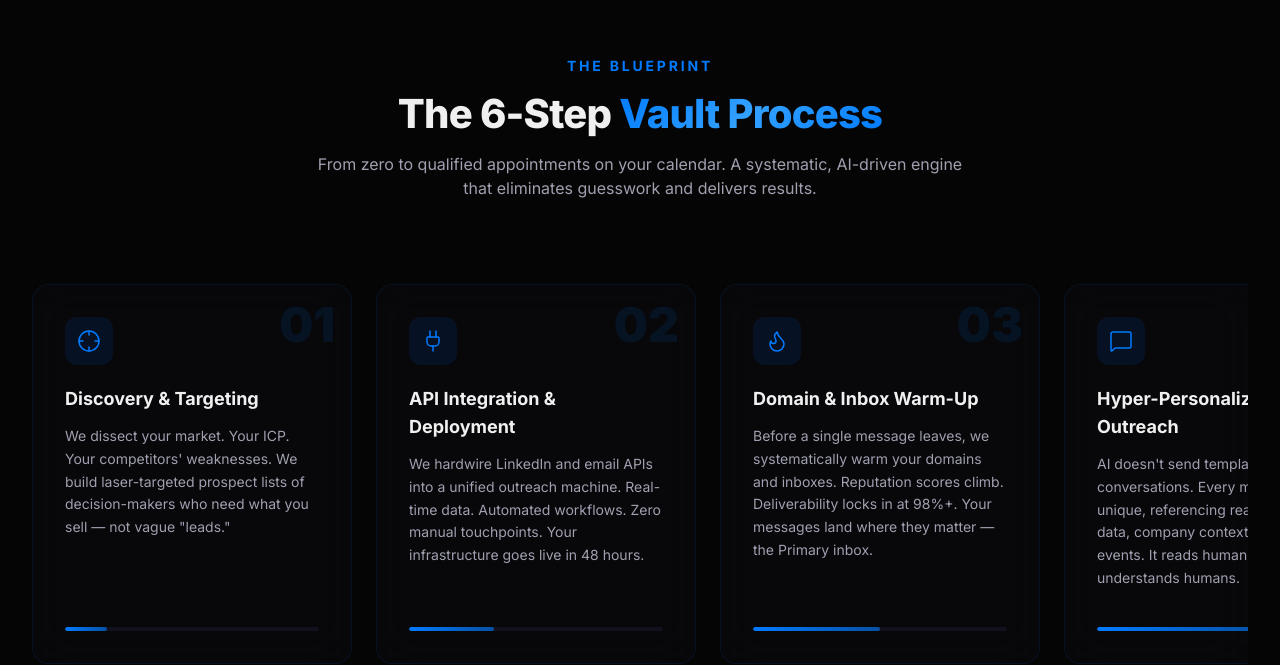
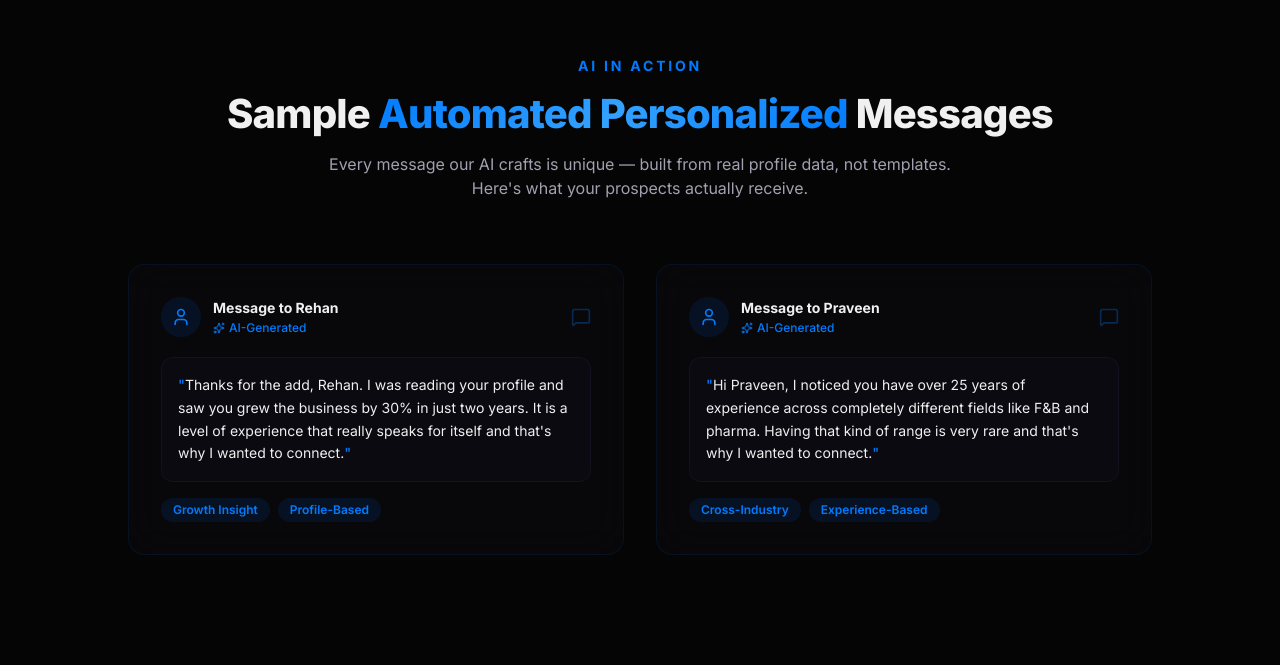
Before and after one commit to aakarshvyas/New-Vultcrest-B2B, a React (Vite) app: page / in a window 1280 px wide. Shown: the part 1835-2500 px from the top of the page. Built offline with nearby package versions, Linux system fonts and the light colour scheme.

Commit message:
feat: add contact details, cal.com links, sample messages, updated stats

```diff
--- a/src/App.jsx
+++ b/src/App.jsx
@@ -3,6 +3,7 @@
 import Navbar from './components/Navbar';
 import Hero from './components/Hero';
 import Services from './components/Services';
+import SampleMessages from './components/SampleMessages';
 import VaultProcess from './components/VaultProcess';
 import TrustSection from './components/TrustSection';
 import Footer from './components/Footer';
@@ -16,6 +17,7 @@
         <main className="relative z-10">
           <Hero />
           <Services />
+          <SampleMessages />
           <VaultProcess />
           <TrustSection />
         </main>
--- a/src/components/Hero.jsx
+++ b/src/components/Hero.jsx
@@ -163,9 +163,9 @@
                         style={{ borderColor: 'var(--border-color)' }}
                     >
                         {[
-                            { icon: TrendingUp, value: 12847, suffix: '+', label: 'Leads Generated' },
-                            { icon: Users, value: 150, suffix: '+', label: 'B2B Clients' },
-                            { icon: Zap, value: 94, suffix: '%', label: 'Inbox Placement' },
+                            { icon: TrendingUp, value: 5000, suffix: '+', label: 'Leads Generated' },
+                            { icon: Users, value: 5, suffix: '+', label: 'B2B Clients' },
+                            { icon: Zap, value: 98, suffix: '%', label: 'Inbox Placement' },
                         ].map((stat) => (
                             <div key={stat.label} className="flex items-center gap-3">
                                 <div className="p-2 rounded-lg bg-azure/10">
--- /dev/null
+++ b/src/components/SampleMessages.jsx
@@ -0,0 +1,116 @@
+import { useRef } from 'react';
+import { motion, useInView } from 'framer-motion';
+import { MessageSquare, Sparkles, User } from 'lucide-react';
+
+const messages = [
+    {
+        name: 'Rehan',
+        message:
+            "Thanks for the add, Rehan. I was reading your profile and saw you grew the business by 30% in just two years. It is a level of experience that really speaks for itself and that's why I wanted to connect.",
+        tags: ['Growth Insight', 'Profile-Based'],
+    },
+    {
+        name: 'Praveen',
+        message:
+            "Hi Praveen, I noticed you have over 25 years of experience across completely different fields like F&B and pharma. Having that kind of range is very rare and that's why I wanted to connect.",
+        tags: ['Cross-Industry', 'Experience-Based'],
+    },
+];
+
+export default function SampleMessages() {
+    const titleRef = useRef(null);
+    const titleInView = useInView(titleRef, { once: true, margin: '-100px' });
+
+    return (
+        <section className="relative py-24 sm:py-32">
+            <div className="max-w-7xl mx-auto px-4 sm:px-6 lg:px-8">
+                {/* Section Header */}
+                <motion.div
+                    ref={titleRef}
+                    initial={{ opacity: 0, y: 30 }}
+                    animate={titleInView ? { opacity: 1, y: 0 } : {}}
+                    transition={{ duration: 0.7 }}
+                    className="text-center mb-16"
+                >
+                    <span className="text-azure text-sm font-bold uppercase tracking-[0.2em] mb-4 block">
+                        AI In Action
+                    </span>
+                    <h2 className="section-heading" style={{ color: 'var(--text-primary)' }}>
+                        Sample <span className="text-gradient">Automated Personalized</span> Messages
+                    </h2>
+                    <p className="mt-4 text-base max-w-2xl mx-auto" style={{ color: 'var(--text-secondary)' }}>
+                        Every message our AI crafts is unique — built from real profile data, not templates. Here's what your prospects actually receive.
+                    </p>
+                </motion.div>
+
+                {/* Message Cards */}
+                <div className="grid md:grid-cols-2 gap-6 lg:gap-8 max-w-5xl mx-auto">
+                    {messages.map((msg, i) => (
+                        <MessageCard key={msg.name} msg={msg} index={i} />
+                    ))}
+                </div>
+            </div>
+        </section>
+    );
+}
+
+function MessageCard({ msg, index }) {
+    const ref = useRef(null);
+    const isInView = useInView(ref, { once: true, margin: '-80px' });
+
+    return (
+        <motion.div
+            ref={ref}
+            initial={{ opacity: 0, y: 40 }}
+            animate={isInView ? { opacity: 1, y: 0 } : {}}
+            transition={{ duration: 0.6, delay: index * 0.2 }}
+            className="glass-card-hover p-6 sm:p-8 flex flex-col relative overflow-hidden group"
+        >
+            {/* Glow accent */}
+            <div className="absolute -top-10 -right-10 w-28 h-28 bg-azure/10 rounded-full blur-2xl opacity-0 group-hover:opacity-100 transition-opacity duration-500" />
+
+            {/* Header */}
+            <div className="flex items-center gap-3 mb-5 relative z-10">
+                <div className="w-10 h-10 rounded-full bg-azure/10 flex items-center justify-center">
+                    <User className="w-5 h-5 text-azure" />
+                </div>
+                <div>
+                    <div className="text-sm font-bold" style={{ color: 'var(--text-primary)' }}>
+                        Message to {msg.name}
+                    </div>
+                    <div className="flex items-center gap-1 mt-0.5">
+                        <Sparkles className="w-3 h-3 text-azure" />
+                        <span className="text-xs text-azure font-medium">AI-Generated</span>
+                    </div>
+                </div>
+                <MessageSquare className="w-5 h-5 text-azure/30 ml-auto" />
+            </div>
+
+            {/* Message Body */}
+            <div
+                className="relative z-10 text-sm leading-relaxed flex-1 p-4 rounded-xl mb-4"
+                style={{
+                    background: 'var(--bg-card)',
+                    border: '1px solid var(--border-color)',
+                    color: 'var(--text-primary)',
+                }}
+            >
+                <span className="text-azure font-medium">"</span>
+                {msg.message}
+                <span className="text-azure font-medium">"</span>
+            </div>
+
+            {/* Tags */}
+            <div className="flex flex-wrap gap-2 relative z-10">
+                {msg.tags.map((tag) => (
+                    <span
+                        key={tag}
+                        className="text-xs font-semibold px-3 py-1 rounded-full bg-azure/10 text-azure"
+                    >
+                        {tag}
+                    </span>
+                ))}
+            </div>
+        </motion.div>
+    );
+}
--- a/src/components/TrustSection.jsx
+++ b/src/components/TrustSection.jsx
@@ -92,7 +92,7 @@
                             </span>
                         </div>
                         <div className="text-4xl sm:text-5xl font-black text-gradient">
-                            <AnimatedNumber target={12847} />
+                            <AnimatedNumber target={5000} /><span className="text-gradient">+</span>
                         </div>
                         <div className="mt-2 flex items-center justify-center gap-1">
                             <div className="w-2 h-2 rounded-full bg-emerald-400 animate-pulse" />
@@ -106,34 +106,34 @@
                         <div className="flex items-center justify-center gap-2 mb-3">
                             <Activity className="w-5 h-5 text-azure" />
                             <span className="text-xs font-semibold uppercase tracking-wider" style={{ color: 'var(--text-secondary)' }}>
-                                Active Campaigns
+                                Campaigns Created
                             </span>
                         </div>
                         <div className="text-4xl sm:text-5xl font-black text-gradient">
-                            <AnimatedNumber target={340} />
+                            <AnimatedNumber target={200} /><span className="text-gradient">+</span>
                         </div>
                         <div className="mt-2 flex items-center justify-center gap-1">
                             <div className="w-2 h-2 rounded-full bg-emerald-400 animate-pulse" />
-                            <span className="text-xs font-medium text-emerald-400">Running</span>
+                            <span className="text-xs font-medium text-emerald-400">Live</span>
                         </div>
                     </div>
 
-                    {/* Avg Response Rate */}
+                    {/* Inbox Placement */}
                     <div className="glass-card-hover p-8 text-center relative overflow-hidden group">
                         <div className="absolute top-0 left-0 w-full h-1 bg-gradient-to-r from-transparent via-azure to-transparent opacity-0 group-hover:opacity-100 transition-opacity" />
                         <div className="flex items-center justify-center gap-2 mb-3">
                             <TrendingUp className="w-5 h-5 text-azure" />
                             <span className="text-xs font-semibold uppercase tracking-wider" style={{ color: 'var(--text-secondary)' }}>
-                                Avg Response Rate
+                                Inbox Placement
                             </span>
                         </div>
                         <div className="text-4xl sm:text-5xl font-black text-gradient">
-                            <AnimatedNumber target={32} />
-                            <span>%</span>
+                            <AnimatedNumber target={98} />
+                            <span className="text-gradient">%</span>
                         </div>
                         <div className="mt-2 flex items-center justify-center gap-1">
                             <div className="w-2 h-2 rounded-full bg-emerald-400 animate-pulse" />
-                            <span className="text-xs font-medium text-emerald-400">Above Industry</span>
+                            <span className="text-xs font-medium text-emerald-400">Guaranteed</span>
                         </div>
                     </div>
                 </motion.div>
```
